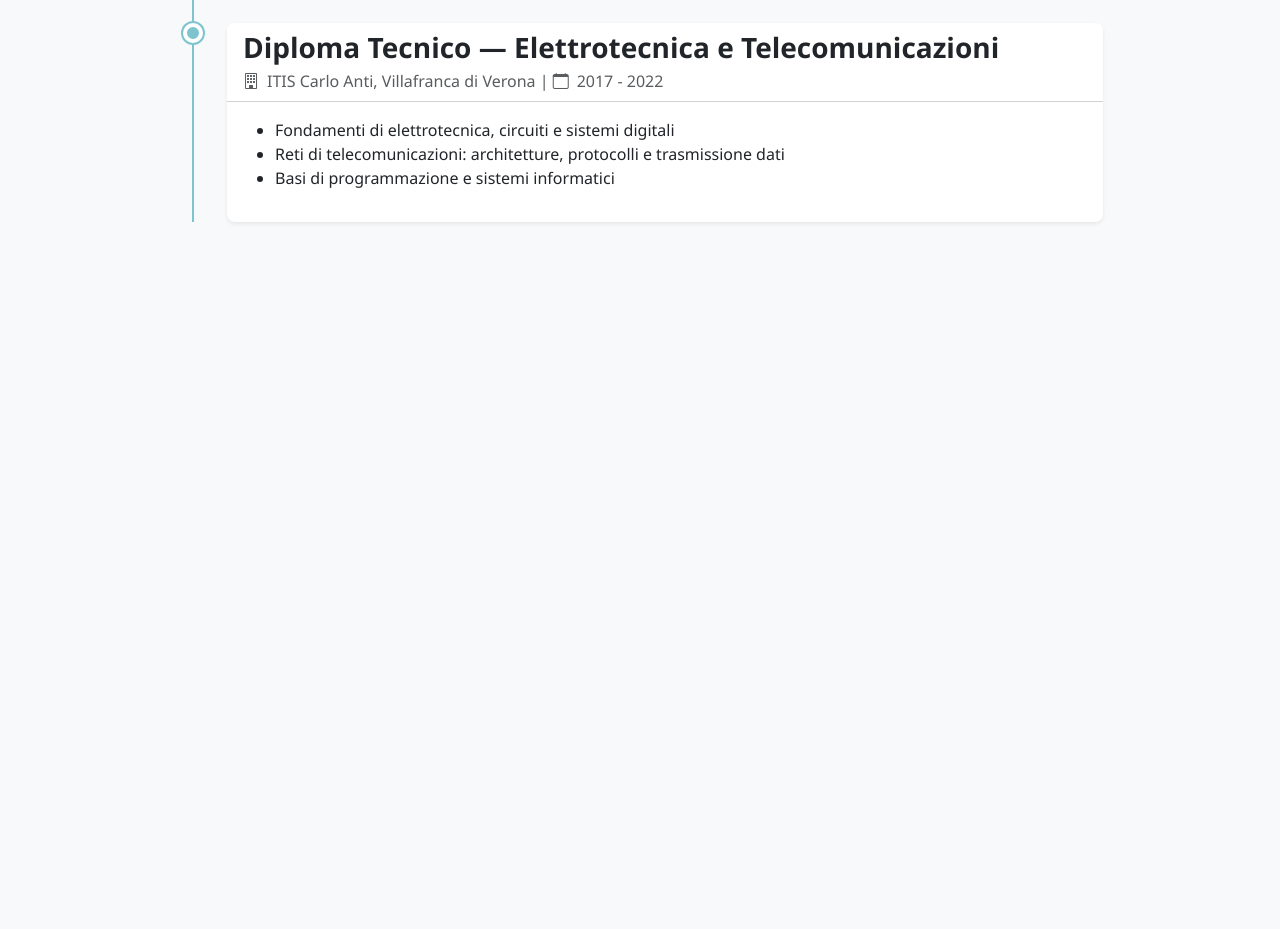
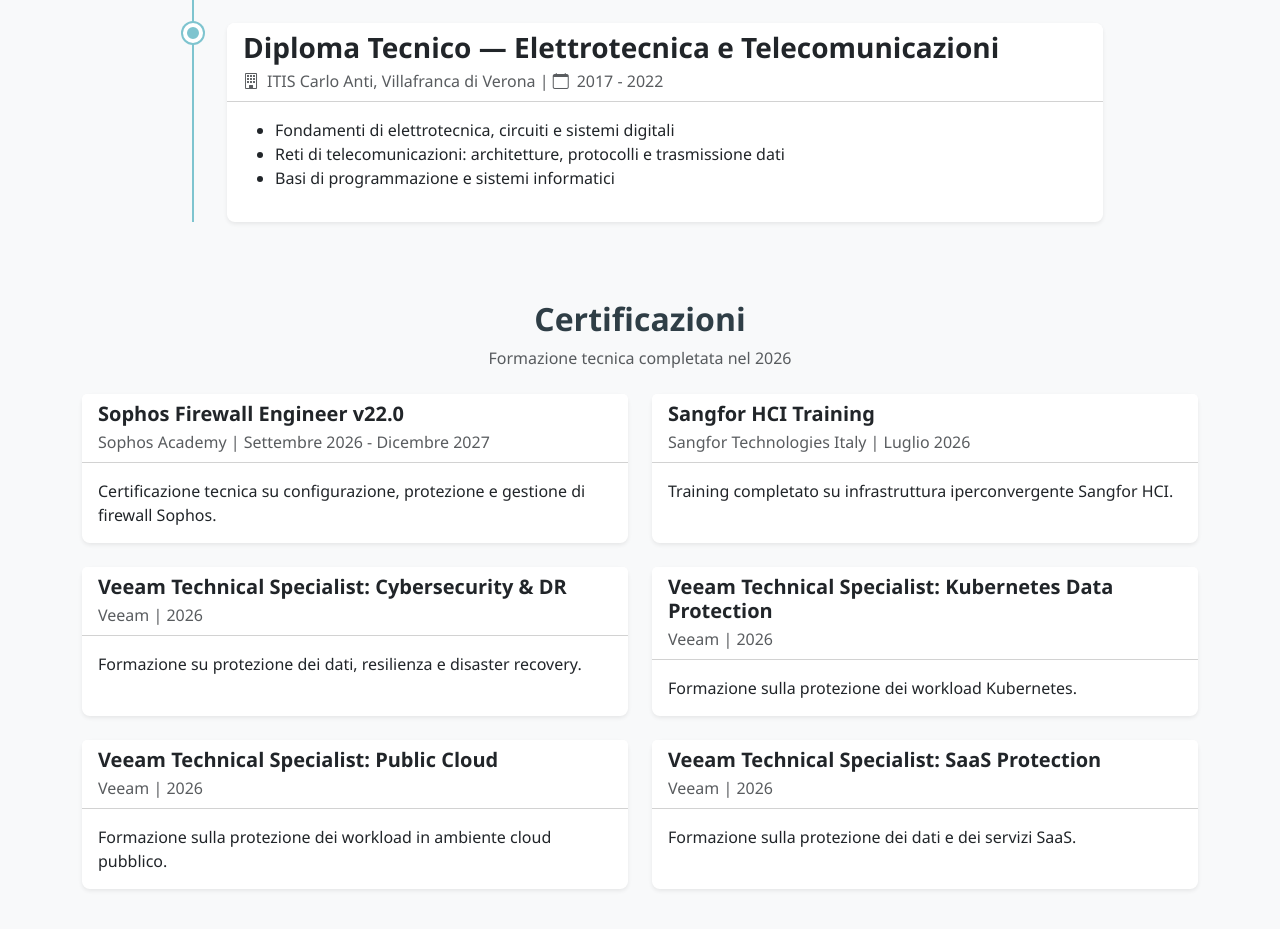
Before and after one commit to serpico3/Sito, a plain HTML site: page formazione.html in a window 1280 px wide. Shown: the part 1440-2369 px from the top of the page. Before the commit the page ends 1740 px from the top, so only its background shows below. Drawn offline with nearby package versions, Linux system fonts and the light colour scheme.

Commit message:
Aggiungi certificazioni 2026

```diff
--- a/formazione.html
+++ b/formazione.html
@@ -4,7 +4,7 @@
     <meta charset="UTF-8">
     <meta name="viewport" content="width=device-width, initial-scale=1.0">
     <title>Formazione - Diego Serpelloni</title>
-    <meta name="description" content="Percorso di studi di Diego Serpelloni: ITS SysAdmin & Cybersecurity, CyberChallenge.IT UniVr, secondo posto ITS CyberGame 2026, vincitore ITS CyberGame 2025, Diploma Telecomunicazioni ITIS Carlo Anti.">
+    <meta name="description" content="Percorso di studi e certificazioni di Diego Serpelloni: ITS SysAdmin & Cybersecurity, CyberChallenge.IT, Veeam, Sophos e Sangfor HCI.">
     <meta name="author" content="Diego Serpelloni">
     <meta property="og:title" content="Formazione - Diego Serpelloni">
     <meta property="og:description" content="Formazione tecnica di Diego Serpelloni in cybersecurity, networking e amministrazione sistemi.">
@@ -129,6 +129,50 @@
                 </div>
             </div>
         </div>
+                <section class="mt-5" aria-labelledby="certificazioni">
+                    <div class="text-center mb-4">
+                        <h2 id="certificazioni" class="fw-bold">Certificazioni</h2>
+                        <p class="text-muted mb-0">Formazione tecnica completata nel 2026</p>
+                    </div>
+                    <div class="row g-4">
+                        <div class="col-md-6">
+                            <div class="card exp-card border-0 shadow-sm rounded-3 h-100">
+                                <div class="card-header bg-white"><h3 class="h5 fw-bold mb-1">Sophos Firewall Engineer v22.0</h3><p class="text-muted mb-0">Sophos Academy | Settembre 2026 - Dicembre 2027</p></div>
+                                <div class="card-body"><p class="mb-0">Certificazione tecnica su configurazione, protezione e gestione di firewall Sophos.</p></div>
+                            </div>
+                        </div>
+                        <div class="col-md-6">
+                            <div class="card exp-card border-0 shadow-sm rounded-3 h-100">
+                                <div class="card-header bg-white"><h3 class="h5 fw-bold mb-1">Sangfor HCI Training</h3><p class="text-muted mb-0">Sangfor Technologies Italy | Luglio 2026</p></div>
+                                <div class="card-body"><p class="mb-0">Training completato su infrastruttura iperconvergente Sangfor HCI.</p></div>
+                            </div>
+                        </div>
+                        <div class="col-md-6">
+                            <div class="card exp-card border-0 shadow-sm rounded-3 h-100">
+                                <div class="card-header bg-white"><h3 class="h5 fw-bold mb-1">Veeam Technical Specialist: Cybersecurity &amp; DR</h3><p class="text-muted mb-0">Veeam | 2026</p></div>
+                                <div class="card-body"><p class="mb-0">Formazione su protezione dei dati, resilienza e disaster recovery.</p></div>
+                            </div>
+                        </div>
+                        <div class="col-md-6">
+                            <div class="card exp-card border-0 shadow-sm rounded-3 h-100">
+                                <div class="card-header bg-white"><h3 class="h5 fw-bold mb-1">Veeam Technical Specialist: Kubernetes Data Protection</h3><p class="text-muted mb-0">Veeam | 2026</p></div>
+                                <div class="card-body"><p class="mb-0">Formazione sulla protezione dei workload Kubernetes.</p></div>
+                            </div>
+                        </div>
+                        <div class="col-md-6">
+                            <div class="card exp-card border-0 shadow-sm rounded-3 h-100">
+                                <div class="card-header bg-white"><h3 class="h5 fw-bold mb-1">Veeam Technical Specialist: Public Cloud</h3><p class="text-muted mb-0">Veeam | 2026</p></div>
+                                <div class="card-body"><p class="mb-0">Formazione sulla protezione dei workload in ambiente cloud pubblico.</p></div>
+                            </div>
+                        </div>
+                        <div class="col-md-6">
+                            <div class="card exp-card border-0 shadow-sm rounded-3 h-100">
+                                <div class="card-header bg-white"><h3 class="h5 fw-bold mb-1">Veeam Technical Specialist: SaaS Protection</h3><p class="text-muted mb-0">Veeam | 2026</p></div>
+                                <div class="card-body"><p class="mb-0">Formazione sulla protezione dei dati e dei servizi SaaS.</p></div>
+                            </div>
+                        </div>
+                    </div>
+                </section>
     </div>
 
     <!-- Bootstrap JS -->
```
